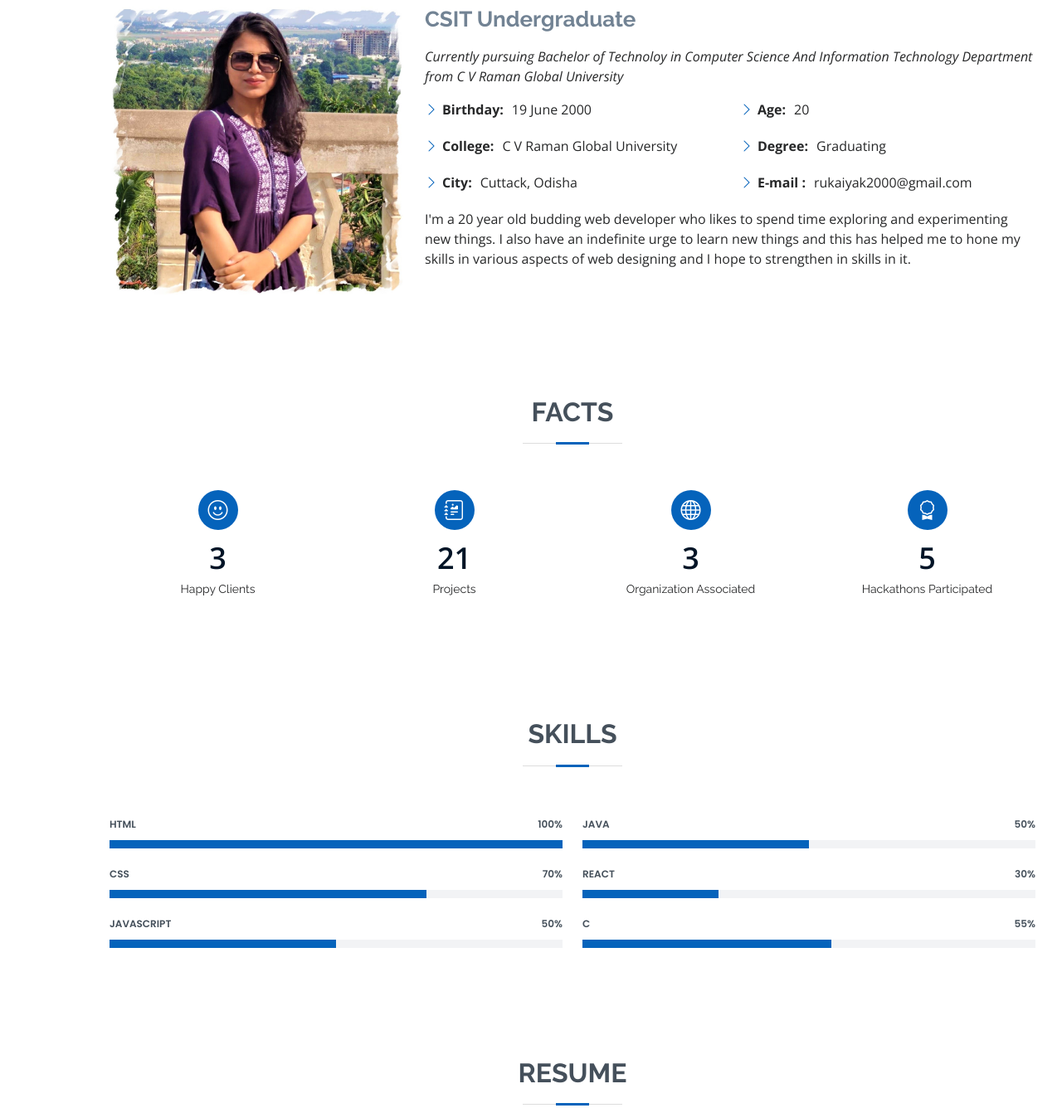
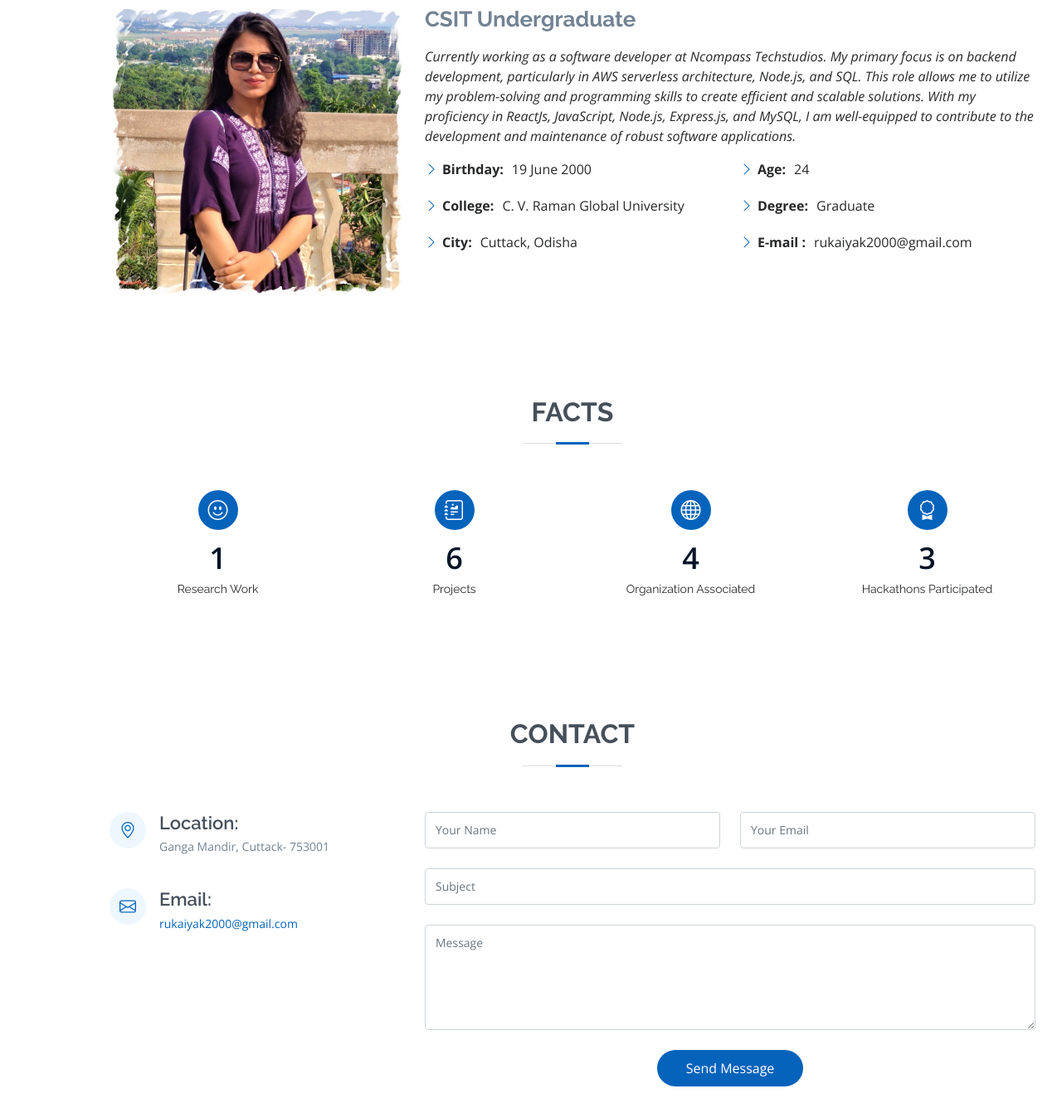
Before and after one commit to rukaiya2000/myPortfolio, a plain HTML site: page index.html in a window 1280 px wide. Shown: the part 960-2296 px from the top of the page at 83% size. Drawn offline with nearby package versions, Linux system fonts and the light colour scheme.

Commit message:
Update index.html

```diff
--- a/index.html
+++ b/index.html
@@ -41,11 +41,11 @@
       <ul>
         <li><a href="#hero" class="nav-link scrollto active"><i class="bx bx-home"></i> <span>Home</span></a></li>
         <li><a href="#about" class="nav-link scrollto"><i class="bx bx-user"></i> <span>About</span></a></li>
-        <li><a href="#resume" class="nav-link scrollto"><i class="bx bx-file-blank"></i> <span>Resume</span></a></li>
+        <!-- <li><a href="#resume" class="nav-link scrollto"><i class="bx bx-file-blank"></i> <span>Resume</span></a></li> -->
         <!-- <li><a href="#portfolio" class="nav-link scrollto"><i class="bx bx-book-content"></i> <span>Portfolio</span></a></li>
         <li><a href="#services" class="nav-link scrollto"><i class="bx bx-server"></i> <span>Services</span></a></li> -->
         <li><a href="#contact" class="nav-link scrollto"><i class="bx bx-envelope"></i> <span>Contact</span></a></li>
-        <li><a href="https://docs.google.com/document/d/1dNOc3R0TPhEarauCDCHtaanYZYX41lqOIa16Eg2Btig/edit#" target="_blank" class="nav-link scrollto"><i class="bx bx-download"></i> <span>Download Resume</span></a></li>
+        <li><a href="https://docs.google.com/document/d/1jFlUKEicV6rVpHBJbzN3C6tYPK9pZLXw53fYHHedYqI/edit?usp=sharing" target="_blank" class="nav-link scrollto"><i class="bx bx-download"></i> <span>Download Resume</span></a></li>
       </ul>
     </nav><!-- .nav-menu -->
 
@@ -55,11 +55,10 @@
   <section id="hero" class="d-flex flex-column justify-content-center">
     <div class="container" data-aos="zoom-in" data-aos-delay="100">
       <h1>Rukaiya Khan</h1>
-      <p>I'm <span class="typed" data-typed-items="Web developer, Freelancer, IT Undergraduate"></span></p>
+      <p>I'm <span class="typed" data-typed-items="Web developer, Freelancer, CSIT Undergraduate"></span></p>
       <div class="social-links">
         <a href="https://www.linkedin.com/in/rukaiyak" target="_blank" class="linkedin"><i class="bx bxl-linkedin"></i></a>
         <a href="https://github.com/rukaiya2000" target="_blank" class="github"><i class="bx bxl-github"></i></a>
-        <a href="https://twitter.com/ruk_____" target="_blank" class="twitter"><i class="bx bxl-twitter"></i></a>
         <a href="https://www.facebook.com/RK.19JUNE2000" target="_blank" class="facebook"><i class="bx bxl-facebook"></i></a>
         <a href="https://www.instagram.com/rukaiyak_/" target="_blank" class="instagram"><i class="bx bxl-instagram"></i></a>
         <a href="https://medium.com/@rukaiyak2000" target="_blank" class="instagram"><i class="bx bxl-medium"></i></a>
@@ -86,27 +85,27 @@
           <div class="col-lg-8 pt-4 pt-lg-0 content">
             <h3 class="mb-3">CSIT Undergraduate</h3>
             <p class="fst-italic">
-              Currently pursuing Bachelor of Technoloy in Computer Science And Information Technology Department from C V Raman Global University
+              Currently working as a software developer at Ncompass Techstudios. My primary focus is on backend development, particularly in AWS serverless architecture, Node.js, and SQL. This role allows me to utilize my problem-solving and programming skills to create efficient and scalable solutions. With my proficiency in ReactJs, JavaScript, Node.js, Express.js, and MySQL, I am well-equipped to contribute to the development and maintenance of robust software applications.
             </p>
             <div class="row">
               <div class="col-lg-6">
                 <ul>
                   <li><i class="bi bi-chevron-right"></i> <strong>Birthday:</strong> <span>19 June 2000</span></li>
-                  <li><i class="bi bi-chevron-right"></i> <strong>College:</strong> <span>C V Raman Global University</span></li>
+                  <li><i class="bi bi-chevron-right"></i> <strong>College:</strong> <span>C. V. Raman Global University</span></li>
                   <li><i class="bi bi-chevron-right"></i> <strong>City:</strong> <span>Cuttack, Odisha</span></li>
                 </ul>
               </div>
               <div class="col-lg-6">
                 <ul>
-                  <li><i class="bi bi-chevron-right"></i> <strong>Age:</strong> <span>20</span></li>
-                  <li><i class="bi bi-chevron-right"></i> <strong>Degree:</strong> <span>Graduating</span></li>
+                  <li><i class="bi bi-chevron-right"></i> <strong>Age:</strong> <span>24</span></li>
+                  <li><i class="bi bi-chevron-right"></i> <strong>Degree:</strong> <span>Graduate</span></li>
                   <li><i class="bi bi-chevron-right"></i> <strong>E-mail :</strong> <span>rukaiyak2000@gmail.com</span></li>
                 </ul>
               </div>
             </div>
-            <p>
-              I'm a 20 year old budding web developer who likes to spend time exploring and experimenting new things. I also have an indefinite urge to learn new things and this has helped me to hone my skills in various aspects of web designing and I hope to strengthen in skills in it.
-            </p>
+            <!-- <p>
+          test
+            </p> -->
           </div>
         </div>
 
@@ -127,15 +126,15 @@
           <div class="col-lg-3 col-md-6">
             <div class="count-box">
               <i class="bi bi-emoji-smile"></i>
-              <span data-purecounter-start="0" data-purecounter-end="3" data-purecounter-duration="10" class="purecounter"></span>
-              <p>Happy Clients</p>
+              <span data-purecounter-start="0" data-purecounter-end="1" data-purecounter-duration="10" class="purecounter"></span>
+              <p>Research Work</p>
             </div>
           </div>
 
           <div class="col-lg-3 col-md-6 mt-5 mt-md-0">
             <div class="count-box">
               <i class="bi bi-journal-richtext"></i>
-              <span data-purecounter-start="0" data-purecounter-end="21" data-purecounter-duration="10" class="purecounter"></span>
+              <span data-purecounter-start="0" data-purecounter-end="6" data-purecounter-duration="10" class="purecounter"></span>
               <p>Projects</p>
             </div>
           </div>
@@ -143,7 +142,7 @@
           <div class="col-lg-3 col-md-6 mt-5 mt-lg-0">
             <div class="count-box">
               <i class="bi bi-globe"></i>
-              <span data-purecounter-start="0" data-purecounter-end="3" data-purecounter-duration="10" class="purecounter"></span>
+              <span data-purecounter-start="0" data-purecounter-end="4" data-purecounter-duration="10" class="purecounter"></span>
               <p>Organization Associated</p>
             </div>
           </div>
@@ -151,7 +150,7 @@
           <div class="col-lg-3 col-md-6 mt-5 mt-lg-0">
             <div class="count-box">
               <i class="bi bi-award"></i>
-              <span data-purecounter-start="0" data-purecounter-end="5" data-purecounter-duration="10" class="purecounter"></span>
+              <span data-purecounter-start="0" data-purecounter-end="3" data-purecounter-duration="10" class="purecounter"></span>
               <p>Hackathons Participated</p>
             </div>
           </div>
@@ -161,79 +160,13 @@
       </div>
     </section><!-- End Facts Section -->
 
-    <!-- ======= Skills Section ======= -->
-    <section id="skills" class="skills section-bg">
-      <div class="container" data-aos="fade-up">
-
-        <div class="section-title">
-          <h2>Skills</h2>
-          <!-- <p>Magnam dolores commodi suscipit. Necessitatibus eius consequatur ex aliquid fuga eum quidem. Sit sint consectetur velit. Quisquam quos quisquam cupiditate. Et nemo qui impedit suscipit alias ea. Quia fugiat sit in iste officiis commodi quidem hic quas.</p> -->
-        </div>
-
-        <div class="row skills-content">
-
-          <div class="col-lg-6">
-
-            <div class="progress">
-              <span class="skill">HTML <i class="val">100%</i></span>
-              <div class="progress-bar-wrap">
-                <div class="progress-bar" role="progressbar" aria-valuenow="100" aria-valuemin="0" aria-valuemax="100"></div>
-              </div>
-            </div>
-
-            <div class="progress">
-              <span class="skill">CSS <i class="val">70%</i></span>
-              <div class="progress-bar-wrap">
-                <div class="progress-bar" role="progressbar" aria-valuenow="70" aria-valuemin="0" aria-valuemax="100"></div>
-              </div>
-            </div>
-
-            <div class="progress">
-              <span class="skill">JavaScript <i class="val">50%</i></span>
-              <div class="progress-bar-wrap">
-                <div class="progress-bar" role="progressbar" aria-valuenow="50" aria-valuemin="0" aria-valuemax="100"></div>
-              </div>
-            </div>
-
-          </div>
-
-          <div class="col-lg-6">
-
-            <div class="progress">
-              <span class="skill">Java<i class="val">50%</i></span>
-              <div class="progress-bar-wrap">
-                <div class="progress-bar" role="progressbar" aria-valuenow="50" aria-valuemin="0" aria-valuemax="100"></div>
-              </div>
-            </div>
-
-            <div class="progress">
-              <span class="skill">React<i class="val">30%</i></span>
-              <div class="progress-bar-wrap">
-                <div class="progress-bar" role="progressbar" aria-valuenow="30" aria-valuemin="0" aria-valuemax="100"></div>
-              </div>
-            </div>
-
-            <div class="progress">
-              <span class="skill">C<i class="val">55%</i></span>
-              <div class="progress-bar-wrap">
-                <div class="progress-bar" role="progressbar" aria-valuenow="55" aria-valuemin="0" aria-valuemax="100"></div>
-              </div>
-            </div>
-
-          </div>
-
-        </div>
-
-      </div>
-    </section><!-- End Skills Section -->
-
     <!-- ======= Resume Section ======= -->
-    <section id="resume" class="resume">
+    <!-- <section id="resume" class="resume">
       <div class="container" data-aos="fade-up">
 
         <div class="section-title">
           <h2>Resume</h2>
-          <!-- <p>Frontend developer with zeal to tackle modern problems with effective and elegant solutions. Seeking opportunity in an esteemed organisation where I can contribute and upgrade my skills.</p> -->
+           <p>Frontend developer with zeal to tackle modern problems with effective and elegant solutions. Seeking opportunity in an esteemed organisation where I can contribute and upgrade my skills.</p>
         </div>
 
         <div class="row">
@@ -382,7 +315,7 @@
         </div>
 
       </div>
-    </section><!-- End Resume Section -->
+    </section>End Resume Section -->
 
     <!-- ======= Portfolio Section ======= -->
     <!--
@@ -760,8 +693,7 @@
           </div>
 
           <div class="col-lg-8 mt-5 mt-lg-0">
-
-            <form action="forms/contact.php" method="post" role="form" class="php-email-form">
+            <form  method="post" role="form" class="php-email-form" onsubmit="showMessage(event)">
               <div class="row">
                 <div class="col-md-6 form-group">
                   <input type="text" name="name" class="form-control" id="name" placeholder="Your Name" required>
@@ -781,9 +713,10 @@
                 <div class="error-message"></div>
                 <div class="sent-message">Your message has been sent. Thank you!</div>
               </div>
-              <div class="text-center"><button type="submit">Send Message</button></div>
+              <div class="text-center">
+                <button type="submit">Send Message</button>
+              </div>
             </form>
-
           </div>
 
         </div>
```
